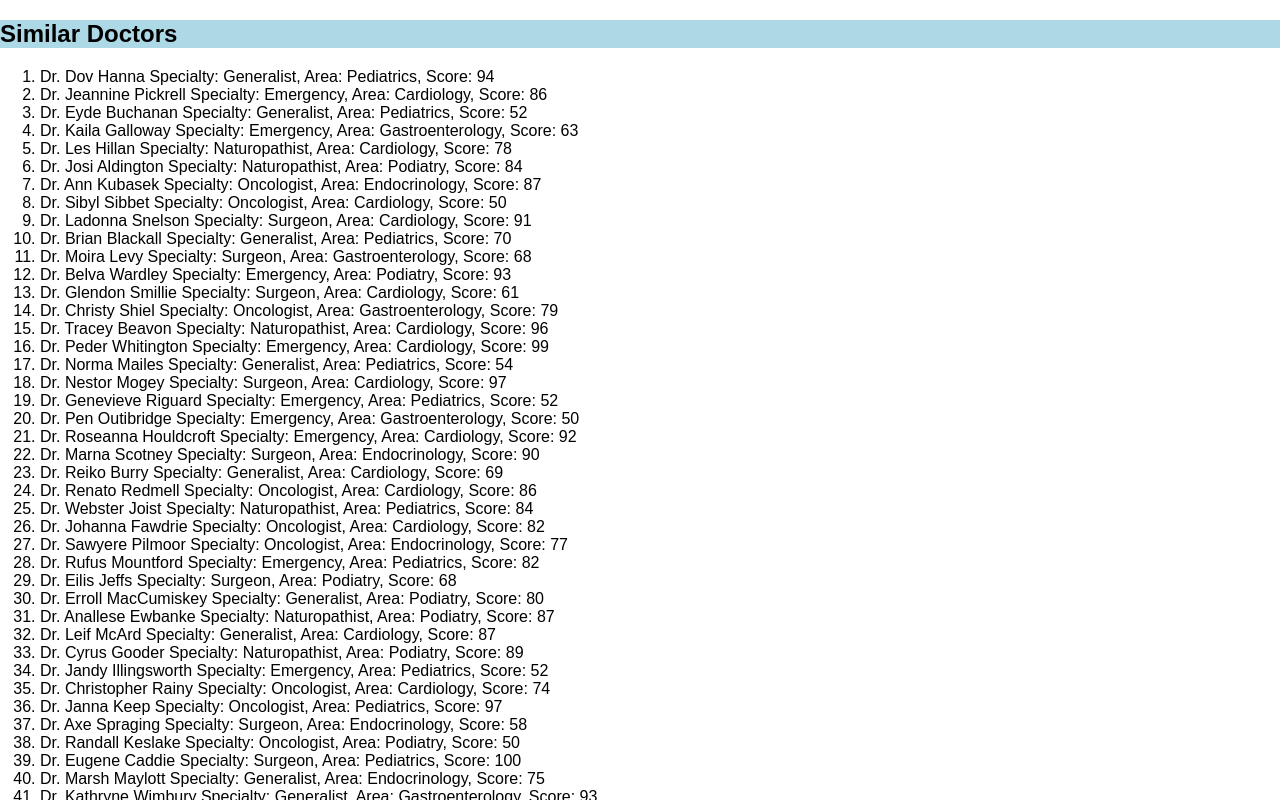
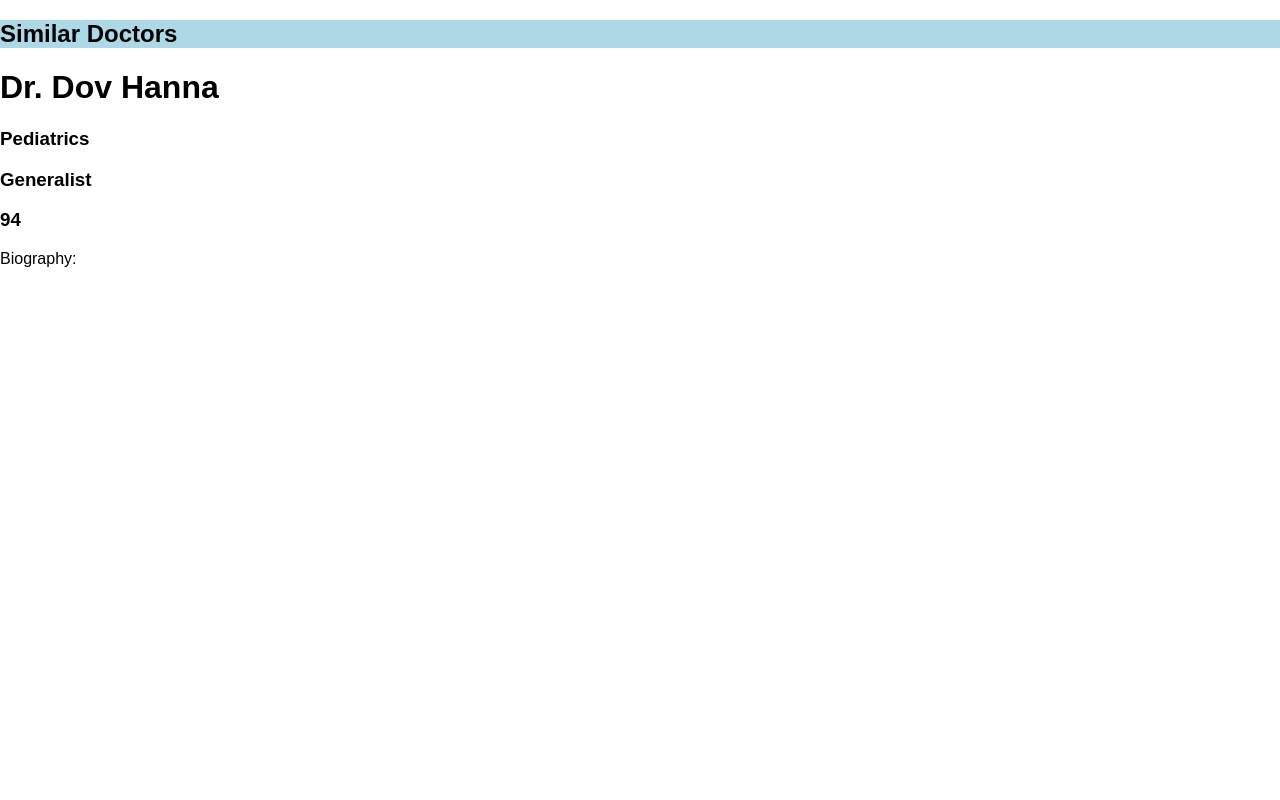
Before and after one commit to yukichikawada/cc-practice-fusion, a React (Create React App) app: page /#/doctors/1 in a window 1280 px wide. Shown: the top 800 px of the page. Built offline with nearby package versions, Linux system fonts and the light colour scheme; data requests are answered from the project's data file.

Commit message:
Add DoctorDetailContainer for routes to specific doctor

```diff
--- a/src/App.js
+++ b/src/App.js
@@ -1,4 +1,4 @@
-import React, { Component } from 'react';
+import React from 'react';
 import { Provider } from 'react-redux';
 import { HashRouter } from 'react-router-dom';
 
--- a/src/actions/doctorsActions.js
+++ b/src/actions/doctorsActions.js
@@ -1,13 +1,24 @@
 import * as DoctorAPIUtil from '../utils/doctorsUtil';
 
 export const RECEIVE_DOCTORS = 'RECEIVE_DOCTORS';
+export const RECEIVE_DOCTOR  = 'RECEIVE_DOCTOR';
 
 const receiveDoctors = doctors => ({
   type: RECEIVE_DOCTORS,
   doctors
 });
 
+const receiveDoctor = doctor => ({
+  type: RECEIVE_DOCTOR,
+  doctor
+})
+
 export const fetchDoctors = () => dispatch => (
   DoctorAPIUtil.fetchDoctors()
     .then(doctors => dispatch(receiveDoctors(doctors)))
 );
+
+export const fetchDoctor = doctorId => dispatch => (
+  DoctorAPIUtil.fetchDoctor(doctorId)
+    .then(doctor => dispatch(receiveDoctor(doctor)))
+);
--- a/src/components/doctorDetail.js
+++ b/src/components/doctorDetail.js
@@ -0,0 +1,24 @@
+import React from 'react';
+
+class DoctorDetail extends React.Component {
+  componentDidMount() {
+    // sending the right id to fetch doctor with
+    this.props.fetchDoctor(this.props.match.params.id);
+  }
+
+  render() {
+    const {doctor} = this.props;
+    console.log(this.props);
+    return (
+      <div>
+        <h1>Dr. {doctor.first_name} {doctor.last_name}</h1>
+        <h3>{doctor.area}</h3>
+        <h3>{doctor.specialty}</h3>
+        <h3>{doctor.score}</h3>
+        <p>Biography:</p>
+      </div>
+    )
+  }
+}
+
+export default DoctorDetail;
--- a/src/components/doctorDetailContainer.js
+++ b/src/components/doctorDetailContainer.js
@@ -0,0 +1,14 @@
+import { connect } from 'react-redux';
+
+import DoctorDetail from './doctorDetail';
+import { fetchDoctor } from '../actions/doctorsActions';
+
+const mapStateToProps = (state, ownProps) => ({
+  doctor: state.doctors
+});
+
+const mapDispatchToProps = dispatch => ({
+  fetchDoctor: doctorId => dispatch(fetchDoctor(doctorId))
+});
+
+export default connect(mapStateToProps, mapDispatchToProps)(DoctorDetail);
--- a/src/components/root.js
+++ b/src/components/root.js
@@ -2,12 +2,14 @@ import React from 'react';
 import { Route, Switch } from 'react-router-dom';
 
 import DoctorsIndexContainer from './doctorsIndexContainer';
+import DoctorDetailContainer from './doctorDetailContainer';
 import MyNavbar from './myNavbar';
 
 const Root = () => (
   <div>
     <MyNavbar />
     <Switch>
+      <Route path="/doctors/:id" component={DoctorDetailContainer} />
       <Route path="/doctors" component={DoctorsIndexContainer} />
     </Switch>
   </div>
--- a/src/reducers/doctorsReducer.js
+++ b/src/reducers/doctorsReducer.js
@@ -1,10 +1,14 @@
-import { RECEIVE_DOCTORS } from '../actions/doctorsActions';
+import {
+  RECEIVE_DOCTORS,
+  RECEIVE_DOCTOR } from '../actions/doctorsActions';
 
 export default (state = {}, action) => {
   Object.freeze(state);
   switch(action.type) {
     case RECEIVE_DOCTORS:
       return Object.assign({}, action.doctors);
+    case RECEIVE_DOCTOR:
+      return Object.assign({}, action.doctor);
     default:
       return state;
   }
--- a/src/utils/doctorsUtil.js
+++ b/src/utils/doctorsUtil.js
@@ -6,3 +6,10 @@ export const fetchDoctors = () => (
     method: 'GET'
   })
 );
+
+export const fetchDoctor = doctorId => (
+  $.ajax({
+    url: `http://localhost:3004/doctors/${doctorId}`,
+    method: 'GET'
+  })
+);
```
